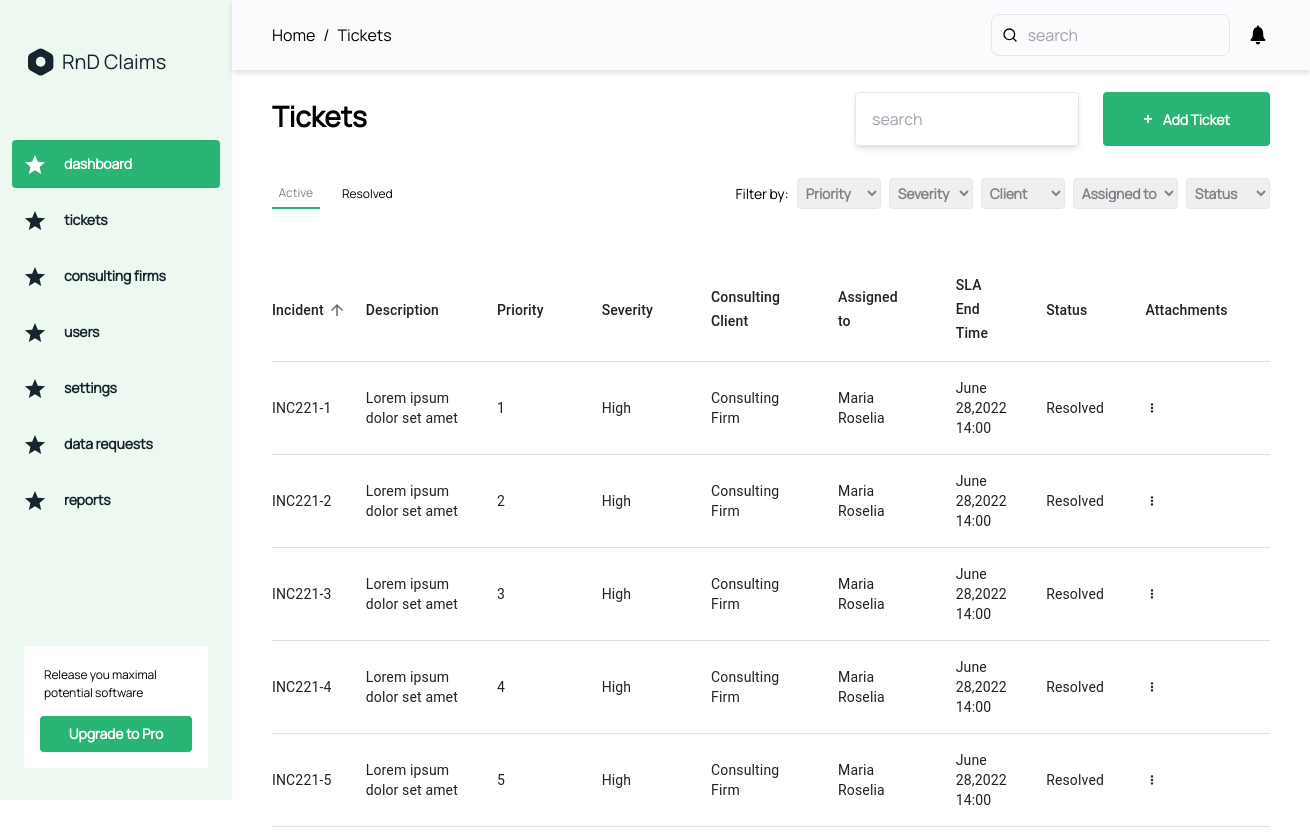
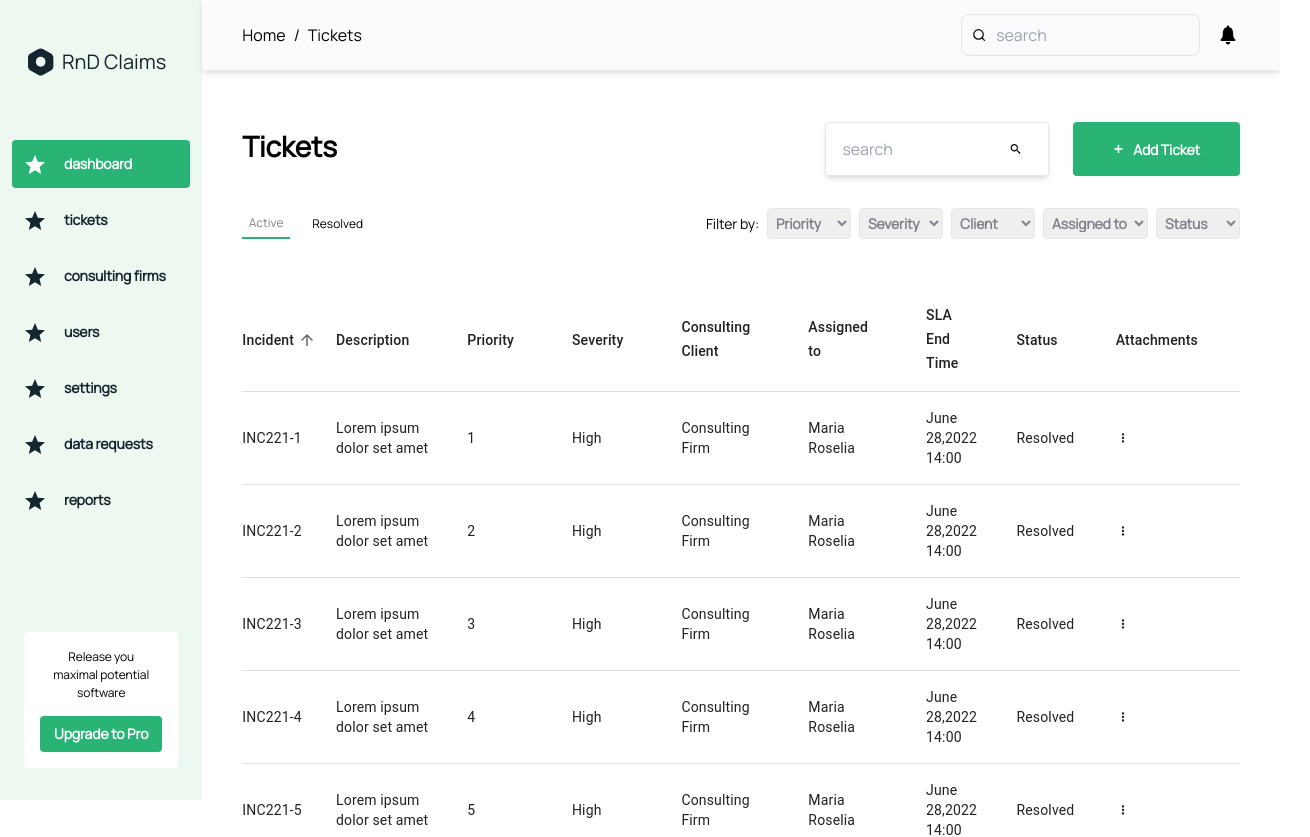
Before and after one commit to CatalystsReachOut/RnD-claims, a React (Vite) app: page /tickets in a window 1280 px wide. Shown: the top 837 px of the page, 1310 px wide, since content can reach past the window. Built offline with nearby package versions, Linux system fonts and the light colour scheme.

Commit message:
design fixes

```diff
--- a/src/componenets/SideBar/SideBar.jsx
+++ b/src/componenets/SideBar/SideBar.jsx
@@ -18,7 +18,7 @@ const SideBar = () => {
                 <img src={Logo} className="mr-[0.5rem]" />
                 <div className='font-sans font-medium leading-[20px] text-[20px] text-[#16252D]'>RnD Claims</div>
             </div>
-            <div className='md:mt-[3rem] md:flex-1 flex md:block overflow-scroll flex-row '>
+            <div className='md:mt-[3rem] md:flex-1 flex md:block scrollbar-hide overflow-scroll flex-row '>
 
                 {
                     categories.map((category, index) => {
@@ -46,7 +46,7 @@ const SideBar = () => {
             </div>
 
             <div className='bg-white w-[full] p-[1rem] rounded md:mx-[0.75rem] m-0' >
-                <p className='text-extrasmall w-[9rem] box-border m-[0.25rem] mb-[0.875rem] '>Release you maximal potential software</p>
+                <p className='text-extrasmall w-[80%] m-auto text-center box-border  mb-[0.875rem] '>Release you maximal potential software</p>
                 <button className='bg-primary text-s p-[0.5rem] w-full text-center rounded text-white '>Upgrade to Pro</button>
             </div>
 
--- a/src/componenets/Tickets/Tickets.jsx
+++ b/src/componenets/Tickets/Tickets.jsx
@@ -12,8 +12,8 @@ const Tickets = () => {
 
                 <div className='flex px-[1rem] py-[0.875rem] items-center border-[1px] shadow-md md:w-[14rem] w-[100%] rounded box-border'>
 
-                    <input type="text" placeholder="search" className='bg-transparent border-none outline-none ' />
-                    <IoMdSearch className='w-full mx-[0.625rem]' />
+                    <input type="text" placeholder="search" className=' w-full bg-transparent border-none outline-none ' />
+                    <IoMdSearch className='mx-[0.625rem]' />
 
                 </div>
                 <button className='buttons-color text-center text-s py-[0.875rem] px-[2.5rem] md:ml-[1.5rem] mx-[0] mt-[10px] md:mt-0 rounded'>
@@ -30,7 +30,7 @@ const Tickets = () => {
                         <Tab _selected={{borderBottom:"solid 2px #29B475",color:"#84818A"}} className="text-xs text-quarternary p-[0.4rem]" textAlign="center">Resolved</Tab>
                     </TabList>
                 </Tabs>
-                <div className='flex max-w-[100%] md:items-center gap-x-2 overflow-scroll mt-[10px] md:mt-0 justify-start'>
+                <div className='flex max-w-[100%] scrollbar-hide md:items-center gap-x-2 overflow-scroll mt-[10px] md:mt-0 justify-start'>
                     <p className='text-s font-medium whitespace-nowrap flex items-center'>Filter by:</p>
                     <select placeholder='Priority' name='Priority' className='select-buttons'>
                       <option value='option'>Priority</option>
--- a/src/index.css
+++ b/src/index.css
@@ -3,12 +3,12 @@
 
 @tailwind base;
 
-@layer base{
-    :root{
-        --highlight-green-color : #29B475;
-        --highlight-grey-color : #84818A;
-        --highlight-light-black-color : #2E2C34;
-        font-family: 'Manrope','sans-serif';
+@layer base {
+    :root {
+        --highlight-green-color: #29B475;
+        --highlight-grey-color: #84818A;
+        --highlight-light-black-color: #2E2C34;
+        font-family: 'Manrope', 'sans-serif';
         box-sizing: border-box;
     }
 }
@@ -18,23 +18,36 @@
 
 
 
-.input__container input:focus-within ~ label,
-.input__container input:not(:placeholder-shown) ~ label{
+.input__container input:focus-within~label,
+.input__container input:not(:placeholder-shown)~label {
     @apply transform scale-75 -translate-y-6;
 }
 
-.input-animation{
-    @apply relative  border-b-2 focus-within:border-primary
+
+
+.input-animation {
+    @apply relative border-b-2 focus-within:border-primary
 }
 
-.pin-field{
-   @apply w-[4.875rem] h-[6rem] text-center text-2xl my-[2.5rem] border-[#EBEAED] border-[1px] border-solid;
+.pin-field {
+    @apply w-[4.875rem] h-[6rem] text-center text-2xl my-[2.5rem] border-[#EBEAED] border-[1px] border-solid;
 }
 
-.buttons-color{
-  @apply text-[#fff]  bg-primary;
+.buttons-color {
+    @apply text-[#fff] bg-primary;
 }
 
-.select-buttons{
- @apply outline-none border-[1px] h-full text-secondary p-[0.25rem] rounded text-s;
+.select-buttons {
+    @apply outline-none border-[1px] h-full text-secondary p-[0.25rem] rounded text-s;
 }
+
+
+
+.scrollbar-hide::-webkit-scrollbar {
+    @apply hidden
+}
+
+.scrollbar-hide {
+    -ms-overflow-style: none;
+    scrollbar-width: none;
+}
--- a/src/pages/Dashboard/Dashboard.jsx
+++ b/src/pages/Dashboard/Dashboard.jsx
@@ -25,10 +25,10 @@ const Dashboard = () => {
             </BreadcrumbItem>
           </Breadcrumb>
 
-          <div className='flex items-center border-[1px] p-[0.0.625rem] border-solid border-[#E5E6EB] rounded-lg  box-border'>
+          <div className='flex items-center border-[1px] p-[0.0.625rem] border-solid border-[#E5E6EB] ml-[20px] md:m-0 rounded-lg  box-border'>
 
-            <FiSearch className='w-full mr-[0.625rem]' />
-            <input type="text" placeholder="search" className='h-[2.5rem] bg-transparent border-none outline-none' />
+            <FiSearch className='mr-[0.625rem]' />
+            <input type="text" placeholder="search" className='w-full  h-[2.5rem] bg-transparent border-none outline-none' />
           </div>
 
           <IoIosNotifications className='md:ml-[1rem] m-0  text-[1.5rem]' />
@@ -36,7 +36,9 @@ const Dashboard = () => {
 
         </div>
 
-        <Tickets />
+        <div className='mt-[30px]'>
+          <Tickets />
+        </div>
 
       </div>
     </div>
```
Also changed, not shown: src/componenets/Tables/Tables.jsx (+9 -9 lines).
